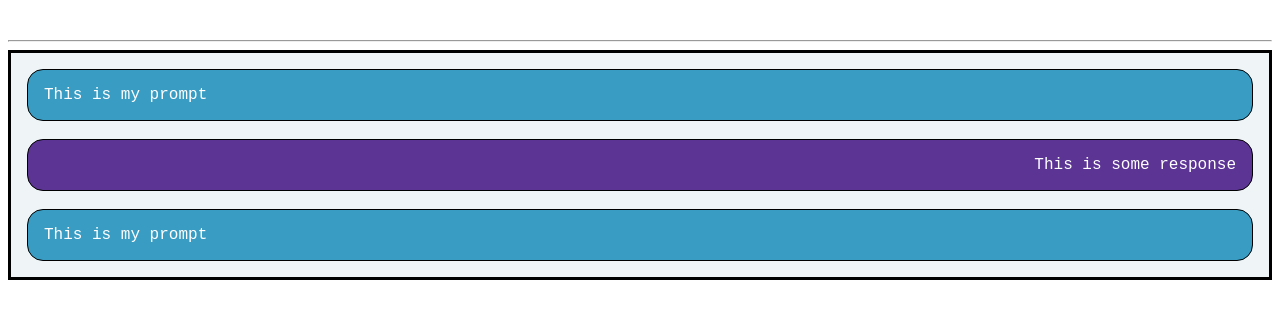
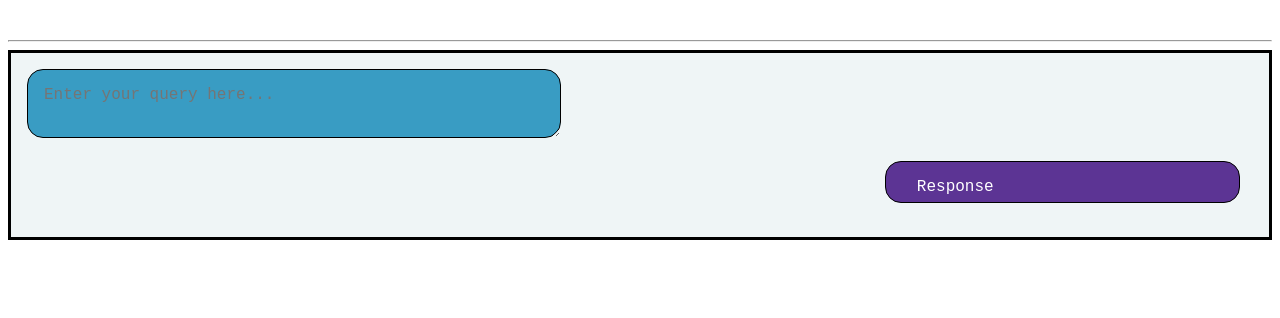
Before and after one commit to matt51814/LocalOllamaFrontend, a plain HTML site: page src/index.html in a window 1280 px wide. Shown: the part 118-436 px from the top of the page. Drawn offline with Linux system fonts and the light colour scheme.

Commit message:
feat(frontend): use text area for user queries

```diff
--- a/src/index.html
+++ b/src/index.html
@@ -11,15 +11,12 @@
     <hr>
     <div class="conversation-block">
         <div class="user-text-box">
-            <p>This is my prompt</p>
+            <textarea id="user-text" cols="30" rows="1", placeholder="Enter your query here..."></textarea>
         </div>
         <br>
         <div class="llm-text-box">
-            <p>This is some response</p>
+            <p>Response</p>
         </div>
         <br>
-        <div class="user-text-box">
-            <p>This is my prompt</p>
-        </div>
     </div>
 </body>
--- a/src/styles.css
+++ b/src/styles.css
@@ -12,19 +12,30 @@ h1 {
     padding: 1em;
     border-style: solid;
     background-color: rgb(239, 245, 246);
+    font-size: 1em;
 }
 
-.user-text-box {
-    padding-left: 1em;
-    border-radius: 1em;
-    border-width: 1px;
+textarea {
     border-style: solid;
     border-color: black;
     background-color:rgb(57, 156, 195);
-    color: white
+    outline: none;
+    padding-top: .5em;
+    width: 500px;
+    color: white;
+    height: 35px;
+    font-family:'Courier New', Courier, monospace;
+    font-size: 1em;
+    border-radius: 1em;
+    padding: 1em;
 }
 
+
+
 .llm-text-box {
+    margin-left: 70%;
+    padding-left: 2.5%;
+    align-content: right;
     padding-right: 1em;
     border-radius: 1em;
     border-width: 1px;
@@ -32,5 +43,8 @@ h1 {
     border-color: black;
     background-color:rgb(92, 52, 148);
     color: white;
-    text-align: right;
+    text-align:left;
+    width: 25%;
+    height: 2em;
+    padding-bottom: .5em;
 }
```
